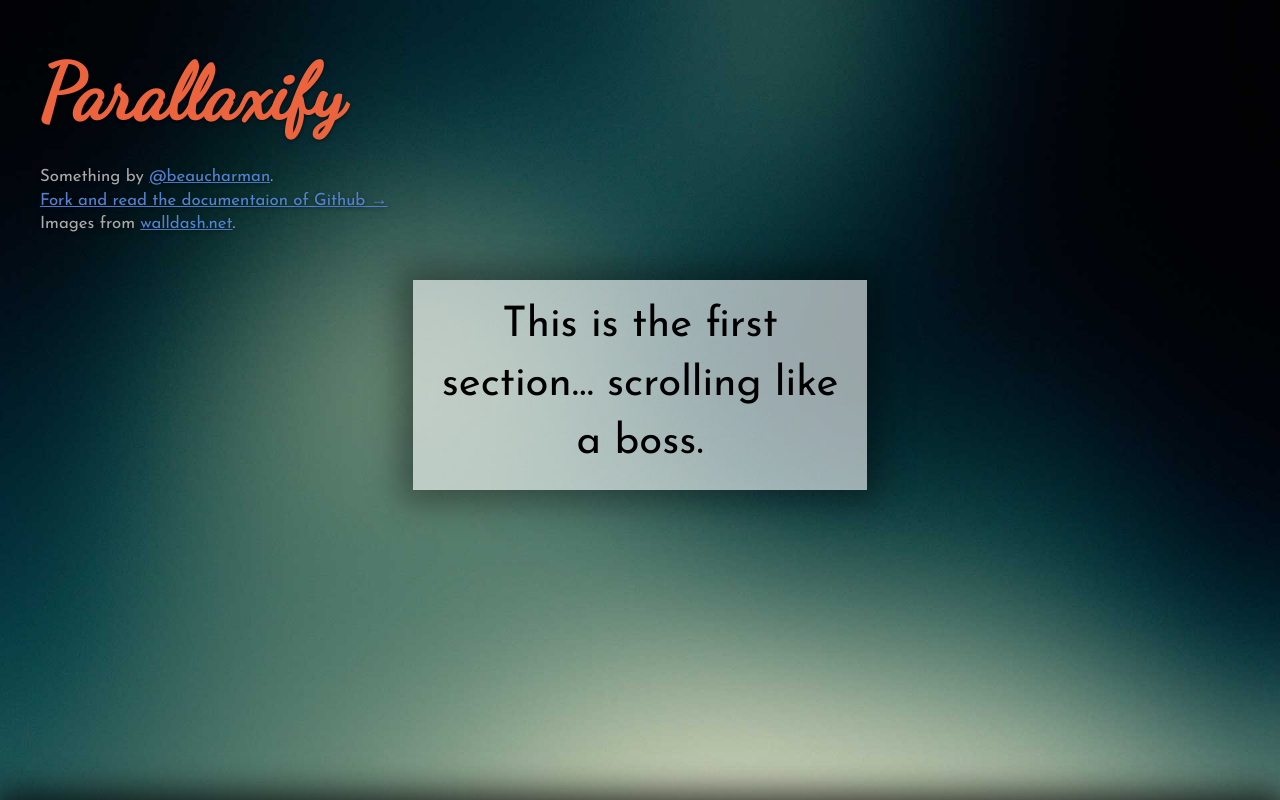
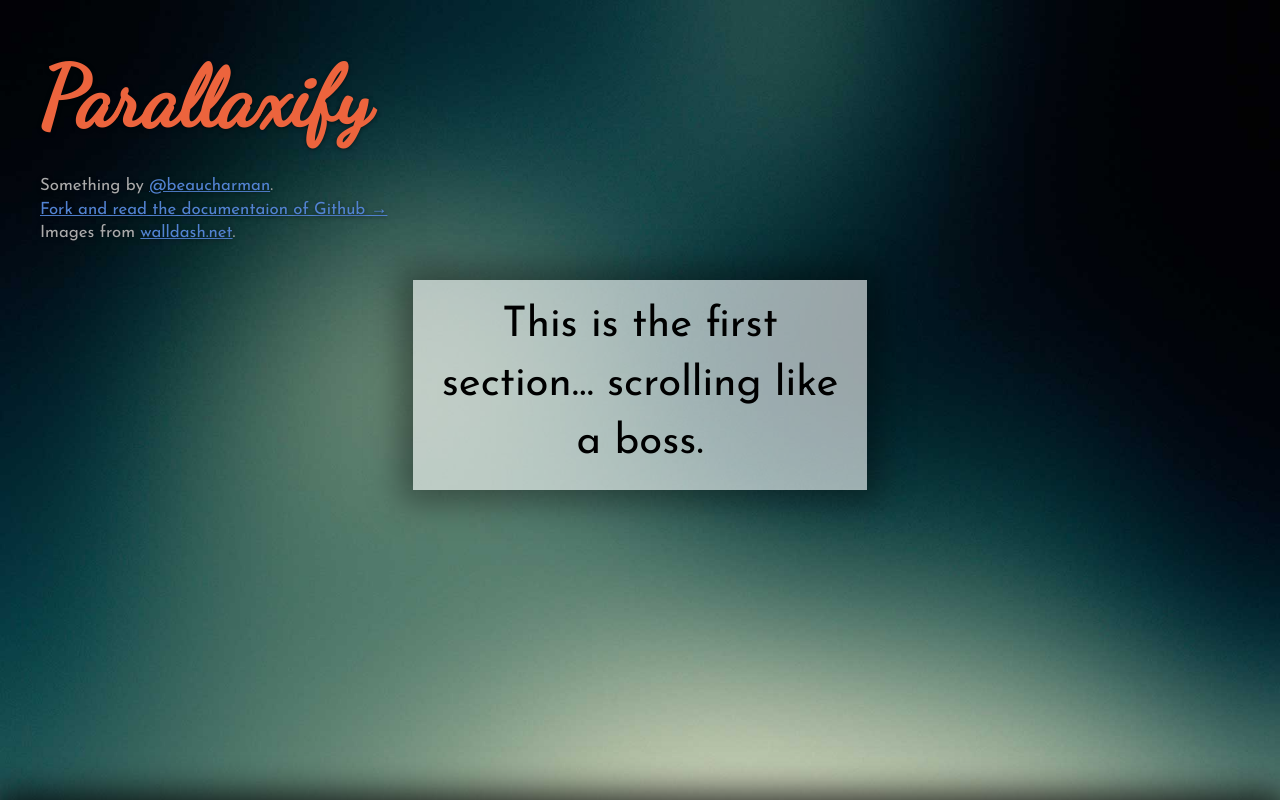
Before and after one commit to beaucharman/parallaxify.js, a plain HTML site: page example/index.html in a window 1280 px wide. Shown: the top 800 px of the page. Drawn offline with nearby package versions, Linux system fonts and the light colour scheme.

Commit message:
Media query changes

```diff
--- a/example/main.css
+++ b/example/main.css
@@ -82,7 +82,7 @@ a:hover {
 h1 {
   color: #ec643d;
   font-family: 'Dancing Script', Georgia, Times, serif;
-  font-size: 4.6em;
+  font-size: 4em;
   line-height: 1.4;
   margin: 0;
 }
@@ -91,4 +91,7 @@ h1 {
   body {
     font-size: 14px;
   }
+  h1 {
+    font-size: 5em;
+  }
 }
```
